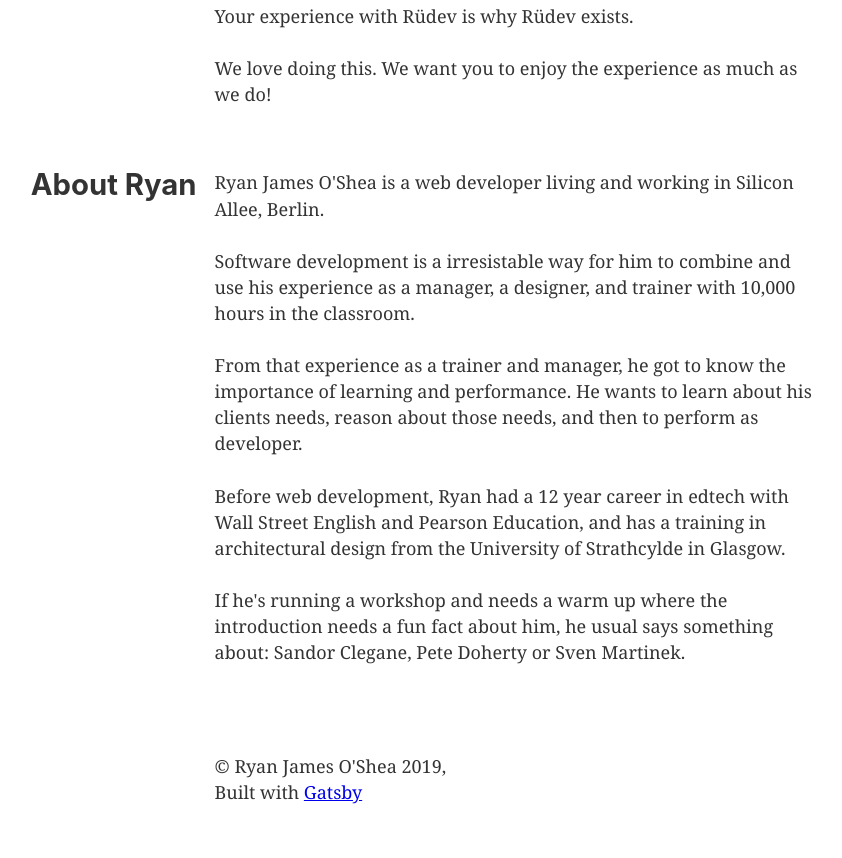
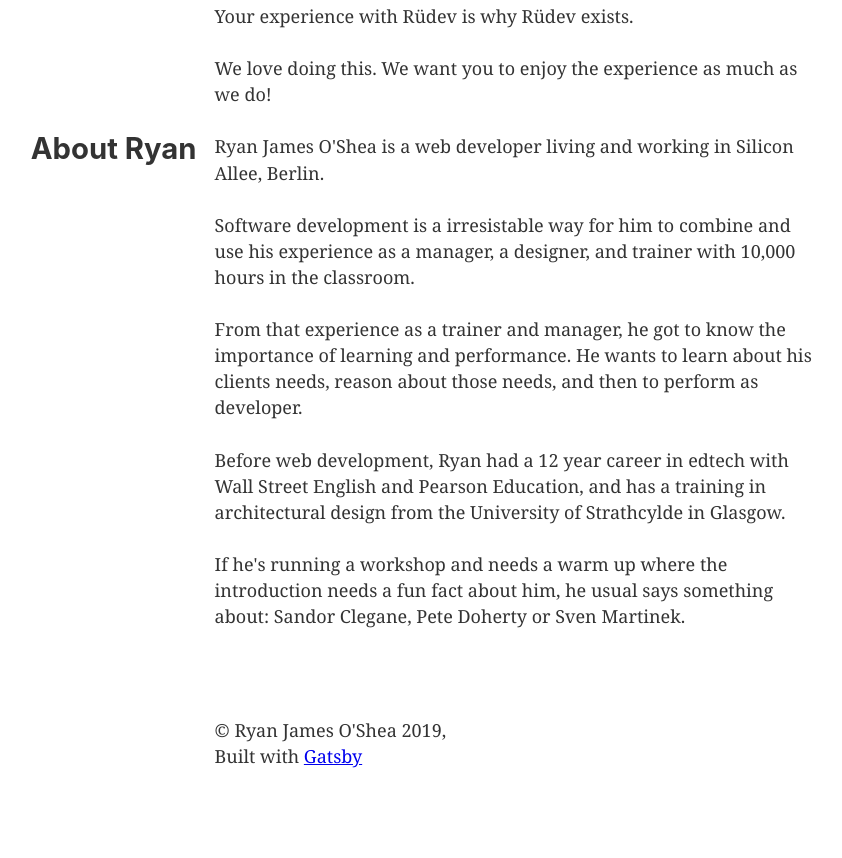
Before and after one commit to exitroute/ruedev-website, a Gatsby site: page /about in a window 1280 px wide. Shown: the part 734-1592 px from the top of the page, without its empty margins (111-953 px from the left). Built offline with nearby package versions, Linux system fonts and the light colour scheme; Gatsby itself is replaced by a stand-in of ours.

Commit message:
refactored to make more reasonable

```diff
--- a/src/components/footer.js
+++ b/src/components/footer.js
@@ -1,26 +1,14 @@
 import React from "react"
-import styled from "styled-components"
 
-const Wrapper = styled.div`
-  padding: 0px 1.0875rem 1.45rem;
-  display: grid;
-  @media (min-width: 992px) {
-    grid-template-columns: 16rem 1fr;
-    column-gap: 1rem;
-    p {
-      grid-column-start: 2;
-    }
-  }
-`
 const Footer = () => (
   <footer>
-    <Wrapper>
+    <section>
       <p>
         © Ryan James O'Shea {new Date().getFullYear()}, <br />
         Built with{` `}
         <a href="https://www.gatsbyjs.org">Gatsby</a>
       </p>
-    </Wrapper>
+    </section>
   </footer>
 )
 
--- a/src/components/layout.js
+++ b/src/components/layout.js
@@ -12,24 +12,25 @@ const Container = styled.div`
   display: grid;
   min-height: 100vh;
   grid-template-rows: auto 1fr auto;
-`
-const Main = styled.main`
+  main,
+  footer {
     padding: 0px 1.0875rem 1.45rem;
     padding-top: 0;
+    margin-bottom: 2rem;
     section {
+      @media (min-width: 992px) {
         display: grid;
-    grid-template-columns: minmax(auto, 600px);
-    margin-bottom: 2rem;
-    @media (min-width: 992px) {
         grid-template-columns: 16rem minmax(auto, 600px);
         grid-auto-rows: auto;
         column-gap: 1rem;
+        grid-column-start: 2;
         h2 {
           justify-self: end;
           grid-column: 1 / 1;
         }
         p {
           grid-column-start: 2;
+        }
       }
     }
   }
@@ -49,7 +50,7 @@ const Layout = ({ children }) => (
       <>
         <Container>
           <Header />
-          <Main>{children}</Main>
+          <main>{children}</main>
           <Footer />
         </Container>
       </>
--- /dev/null
+++ b/src/components/section.js
@@ -0,0 +1,9 @@
+import React from "react"
+
+const Section = ({ children }) => (
+  <section>
+    {children}
+  </section>
+)
+
+export default Section
--- a/src/pages/about.js
+++ b/src/pages/about.js
@@ -1,10 +1,11 @@
 import React from "react"
 
 import Layout from "../components/layout"
+import Section from "../components/section"
 
 const AboutPage = () => (
   <Layout>
-    <section>
+    <Section>
       <h2>About RüDev</h2>
       <p>
         RüDev is a web development company that helps people and businesses get
@@ -37,8 +38,8 @@ const AboutPage = () => (
         We love doing this. We want you to enjoy the experience as much as we
         do!
       </p>
-    </section>
-    <section>
+    </Section>
+    <Section>
       <h2>About Ryan</h2>
       <p>
         Ryan James O'Shea is a web developer living and working in Silicon
@@ -65,7 +66,7 @@ const AboutPage = () => (
         needs a fun fact about him, he usual says something about: Sandor
         Clegane, Pete Doherty or Sven Martinek.
       </p>
-    </section>
+    </Section>
   </Layout>
 )
 
--- a/src/pages/blog.js
+++ b/src/pages/blog.js
@@ -4,6 +4,8 @@ import { graphql } from "gatsby"
 import styled from "styled-components"
 
 import Layout from "../components/layout"
+import Section from "../components/section"
+
 
 const BlogContainer = styled.div`
   @media (min-width: 992px) {
@@ -26,7 +28,7 @@ const StyledLink = styled(Link)`
 
 const BlogPage = ({ data }) => (
   <Layout>
-    <section>
+    <Section>
       <h2>RüBlog</h2>
       <p>
         Read all about it! Berlin web development company writes about web
@@ -48,7 +50,7 @@ const BlogPage = ({ data }) => (
             <p>{post.node.excerpt}</p>
           </BlogContainer>
         ))}
-    </section>
+    </Section>
   </Layout>
 )
 
--- a/src/pages/contact.js
+++ b/src/pages/contact.js
@@ -1,15 +1,16 @@
 import React from "react"
 
+import Section from "../components/section"
 import Layout from "../components/layout"
 
 const ContactPage = () => (
   <Layout>
-    <section>
+    <Section>
       <h2>Contact RüDev</h2>
       <p>Ryan loves to hear from new people!</p>
       <p>Drop him a line at: <a href="mailto: ryan@ruedev.com">ryan@ruedev.com</a></p>
       <p>Or at any of these social media platroms:</p>
-    </section>
+    </Section>
   </Layout>
 )
 
--- a/src/pages/projects.js
+++ b/src/pages/projects.js
@@ -4,6 +4,8 @@ import { graphql } from "gatsby"
 import styled from "styled-components"
 
 import Layout from "../components/layout"
+import Section from "../components/section"
+
 
 const ProjectContainer = styled.div`
   @media (min-width: 992px) {
@@ -26,7 +28,7 @@ const StyledLink = styled(Link)`
 
 const ProjectsPage = ({ data }) => (
   <Layout>
-    <section>
+    <Section>
       <h2>Projects by RüDev</h2>
       <p>Welcome to the project portfolio of Rüdev. Check out the ResumeBot!</p>
       <p>
@@ -45,7 +47,7 @@ const ProjectsPage = ({ data }) => (
             <p>{project.node.excerpt}</p>
           </ProjectContainer>
         ))}
-    </section>
+    </Section>
   </Layout>
 )
 
```
Lines whose indentation alone changed are shown as unchanged.
